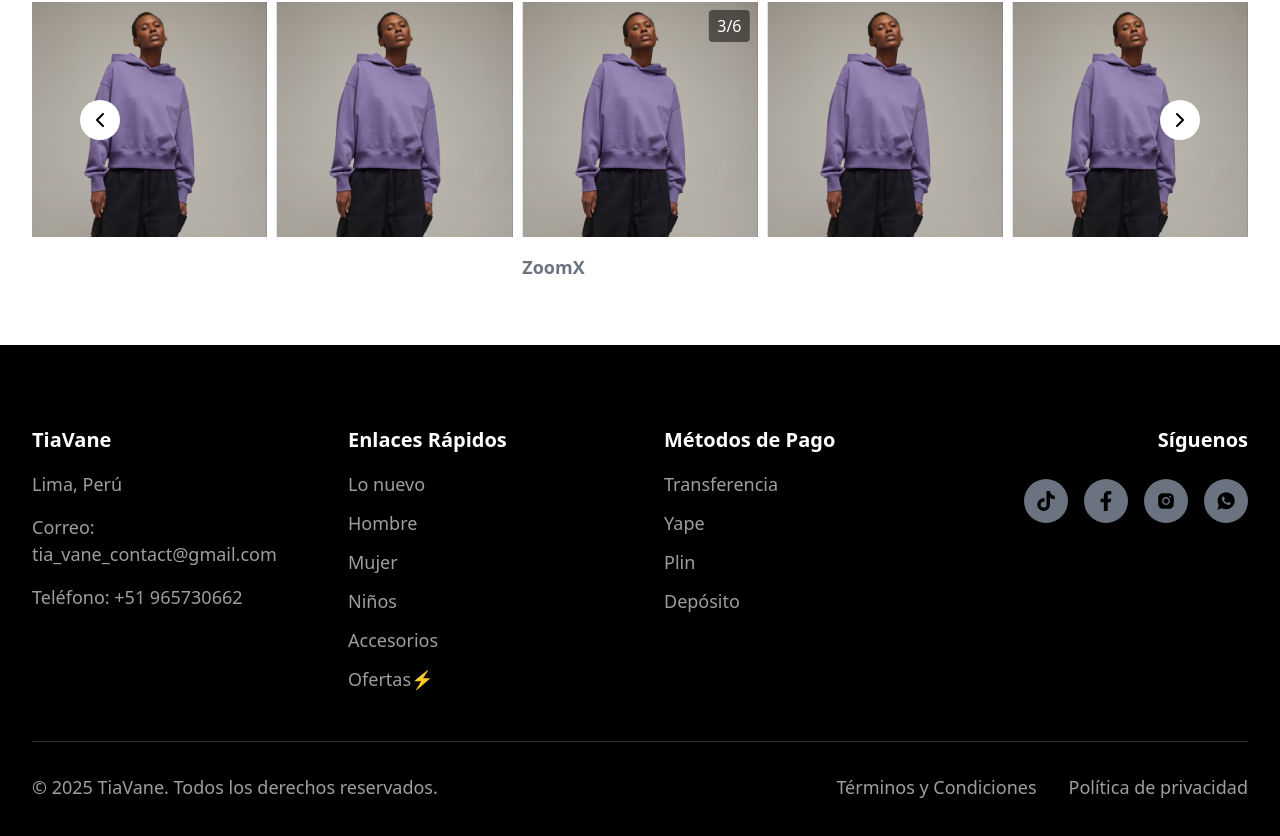
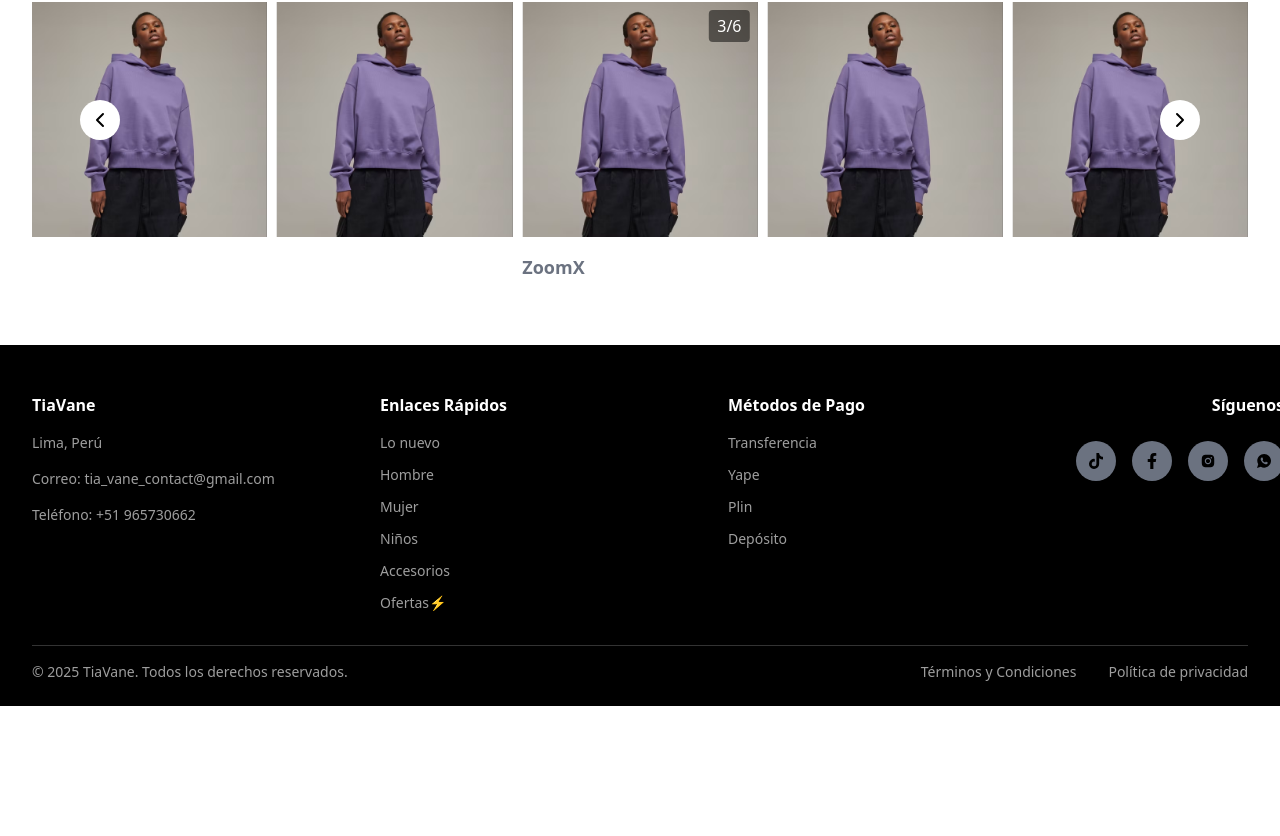
Before and after one commit to fabrizzioper/Tia-Vane, a React (Create React App) app: page / in a window 1280 px wide. Shown: the part 1666-2502 px from the top of the page. After the commit the page ends 2372 px from the top, so only its background shows below. Built offline with nearby package versions, Linux system fonts and the light colour scheme.

Commit message:
ultimas mejoras

```diff
--- a/src/components/home/HeroSection.jsx
+++ b/src/components/home/HeroSection.jsx
@@ -1,4 +1,4 @@
-import React from 'react';
+import React from "react";
 
 const HeroSection = ({ firstImage, secondImage, title, subtitle, buttons }) => {
   return (
@@ -36,7 +36,8 @@ const HeroSection = ({ firstImage, secondImage, title, subtitle, buttons }) => {
             </div>
           </div>
         </div>
-
+      </div>
+      <div className="flex flex-col items-start md:items-center">
         {/* Texto centrado */}
         <div className="text-start md:text-center mt-8 mb-12">
           <h1 className="text-4xl md:text-6xl font-extrabold tracking-tight leading-snug mb-4">
--- a/src/components/layout/Footer.jsx
+++ b/src/components/layout/Footer.jsx
@@ -1,123 +1,47 @@
-// import React from 'react';
-// import { FaTiktok, FaFacebookF, FaWhatsapp } from 'react-icons/fa';
-// import { AiFillInstagram } from "react-icons/ai";
-// import { IoLogoWhatsapp } from "react-icons/io";
-
-// const Footer = ({ quickLinks }) => {
-//   return (
-//     <footer className="bg-black text-white font-sans pt-20 pb-12">
-//       <div className="max-w-[1800px] mx-auto px-8">
-//         <div className="grid grid-cols-[300px_300px_300px_1fr] gap-12">
-//           {/* First Column - Información Básica */}
-//           <div className="space-y-4">
-//             <h3 className="text-[20px] font-bold">TiaVane</h3>
-//             <p className="text-[18px] text-[#9e9e9e]">
-//               Lima, Perú
-//             </p>
-//             <p className="text-[18px] text-[#9e9e9e]">
-//               Correo: <a href="mailto:tia_vane_contact@gmail.com" className="hover:text-gray-300">tia_vane_contact@gmail.com</a>
-//             </p>
-//             <p className="text-[18px] text-[#9e9e9e]">
-//               Teléfono: <a href="tel:+51965730662" className="hover:text-gray-300">+51 965730662</a>
-//             </p>
-//           </div>
-
-//           {/* Second Column - Navegación */}
-//           <div>
-//             <h3 className="text-[20px] font-bold mb-4">Enlaces Rápidos</h3>
-//             <ul className="space-y-3">
-//               {quickLinks.map((link, index) => (
-//                 <li key={index}>
-//                   <a href={link.href} className="text-[18px] text-[#9e9e9e] hover:text-gray-300">
-//                     {link.label}
-//                   </a>
-//                 </li>
-//               ))}
-//             </ul>
-//           </div>
-
-//           {/* Third Column - Métodos de Pago */}
-//           <div>
-//             <h3 className="text-[20px] font-bold mb-4">Métodos de Pago</h3>
-//             <ul className="space-y-3">
-//               <li className="text-[18px] text-[#9e9e9e]">Transferencia</li>
-//               <li className="text-[18px] text-[#9e9e9e]">Yape</li>
-//               <li className="text-[18px] text-[#9e9e9e]">Plin</li>
-//               <li className="text-[18px] text-[#9e9e9e]">Depósito</li>
-//             </ul>
-//           </div>
-
-//           {/* Fourth Column - Redes Sociales */}
-//           <div className="flex flex-col items-end gap-6">
-//             <h3 className="text-[20px] font-bold">Síguenos</h3>
-//             <div className="flex gap-4">
-//               <a href="#" className="bg-gray-500 hover:bg-gray-400 p-3 rounded-full">
-//               <FaTiktok size={20}  color='black'/>
-//               </a>
-//               <a href="#" className="bg-gray-500 hover:bg-gray-400 p-3 rounded-full">
-//               <FaFacebookF size={20}  color='black'/>
-//               </a>
-//               <a href="#" className="bg-gray-500 hover:bg-gray-400 p-3 rounded-full">
-//               <AiFillInstagram size={20}  color='black'/>
-//               </a>
-//               <a href="#" className="bg-gray-500 hover:bg-gray-400 p-3 rounded-full">
-//               <IoLogoWhatsapp size={20} color='black'/>
-//               </a>
-//             </div>
-//           </div>
-//         </div>
-
-//         {/* Bottom Bar */}
-//         <div className="flex justify-between items-center mt-12 pt-8 border-t border-[#333333]">
-//           <div className="text-[18px] text-[#9e9e9e]">
-//             © 2025 TiaVane. Todos los derechos reservados.
-//           </div>
-//           <div className="flex gap-8">
-//             <a href="#" className="text-[18px] text-[#9e9e9e] hover:text-gray-300">
-//               Términos y Condiciones
-//             </a>
-//             <a href="#" className="text-[18px] text-[#9e9e9e] hover:text-gray-300">
-//               Política de privacidad
-//             </a>
-//           </div>
-//         </div>
-//       </div>
-//     </footer>
-//   );
-// };
-
-// export default Footer;
 import React from 'react';
-import { FaTiktok, FaFacebookF, FaWhatsapp } from 'react-icons/fa';
-import { AiFillInstagram } from "react-icons/ai";
-import { IoLogoWhatsapp } from "react-icons/io";
+import { FaTiktok, FaFacebookF } from 'react-icons/fa';
+import { AiFillInstagram } from 'react-icons/ai';
+import { IoLogoWhatsapp } from 'react-icons/io';
 
 const Footer = ({ quickLinks }) => {
   return (
-    <footer className="bg-black text-white font-sans">
-      <div className="max-w-[1800px] mx-auto px-8 py-20">
-        <div className="grid grid-cols-4  gap-12">
-          {/* First Column - Información Básica */}
+    <footer className="bg-black text-white font-sans pt-12 pb-6">
+      {/* Aplica un tamaño de fuente pequeño a todo el contenedor */}
+      <div className="max-w-[1800px] mx-auto px-8 text-sm">
+        <div className="grid grid-cols-[300px_300px_300px_1fr] gap-12">
+          {/* Primera Columna - Información Básica */}
           <div className="space-y-4">
-            <h3 className="text-[20px] font-bold">TiaVane</h3>
-            <p className="text-[18px] text-[#9e9e9e]">
+            <h3 className="font-bold text-base">TiaVane</h3>
+            <p className="text-[#9e9e9e]">
               Lima, Perú
             </p>
-            <p className="text-[18px] text-[#9e9e9e]">
-              Correo: <a href="mailto:tia_vane_contact@gmail.com" className="hover:text-gray-300 break-words">tia_vane_contact@gmail.com</a>
+            <p className="text-[#9e9e9e]">
+              Correo:{' '}
+              <a
+                href="mailto:tia_vane_contact@gmail.com"
+                className="hover:text-gray-300 break-words"
+              >
+                tia_vane_contact@gmail.com
+              </a>
             </p>
-            <p className="text-[18px] text-[#9e9e9e]">
-              Teléfono: <a href="tel:+51965730662" className="hover:text-gray-300">+51 965730662</a>
+            <p className="text-[#9e9e9e]">
+              Teléfono:{' '}
+              <a href="tel:+51965730662" className="hover:text-gray-300">
+                +51 965730662
+              </a>
             </p>
           </div>
 
-          {/* Second Column - Navegación */}
+          {/* Segunda Columna - Navegación */}
           <div>
-            <h3 className="text-[20px] font-bold mb-4">Enlaces Rápidos</h3>
+            <h3 className="font-bold text-base mb-4">Enlaces Rápidos</h3>
             <ul className="space-y-3">
               {quickLinks.map((link, index) => (
                 <li key={index}>
-                  <a href={link.href} className="text-[18px] text-[#9e9e9e] hover:text-gray-300">
+                  <a
+                    href={link.href}
+                    className="text-[#9e9e9e] hover:text-gray-300"
+                  >
                     {link.label}
                   </a>
                 </li>
@@ -125,47 +49,65 @@ const Footer = ({ quickLinks }) => {
             </ul>
           </div>
 
-          {/* Third Column - Métodos de Pago */}
+          {/* Tercera Columna - Métodos de Pago */}
           <div>
-            <h3 className="text-[20px] font-bold mb-4">Métodos de Pago</h3>
+            <h3 className="font-bold text-base mb-4">Métodos de Pago</h3>
             <ul className="space-y-3">
-              <li className="text-[18px] text-[#9e9e9e]">Transferencia</li>
-              <li className="text-[18px] text-[#9e9e9e]">Yape</li>
-              <li className="text-[18px] text-[#9e9e9e]">Plin</li>
-              <li className="text-[18px] text-[#9e9e9e]">Depósito</li>
+              <li className="text-[#9e9e9e]">Transferencia</li>
+              <li className="text-[#9e9e9e]">Yape</li>
+              <li className="text-[#9e9e9e]">Plin</li>
+              <li className="text-[#9e9e9e]">Depósito</li>
             </ul>
           </div>
 
-          {/* Fourth Column - Redes Sociales */}
-          <div className="flex flex-col items-center lg:items-end gap-6">
-            <h3 className="text-[20px] font-bold ">Síguenos</h3>
-            <div className="grid grid-cols-2 lg:grid-cols-4 gap-4">
-              <a href="#" className="bg-gray-500 hover:bg-gray-400 p-3 rounded-full">
-                <FaTiktok size={20} color='black'/>
+          {/* Cuarta Columna - Redes Sociales */}
+          <div className="flex flex-col items-end gap-6">
+            <h3 className="font-bold text-base">Síguenos</h3>
+            <div className="flex gap-4">
+              <a
+                href="#"
+                className="bg-gray-500 hover:bg-gray-400 p-3 rounded-full"
+              >
+                <FaTiktok size={16} color="black" />
               </a>
-              <a href="#" className="bg-gray-500 hover:bg-gray-400 p-3 rounded-full">
-                <FaFacebookF size={20} color='black'/>
+              <a
+                href="#"
+                className="bg-gray-500 hover:bg-gray-400 p-3 rounded-full"
+              >
+                <FaFacebookF size={16} color="black" />
               </a>
-              <a href="#" className="bg-gray-500 hover:bg-gray-400 p-3 rounded-full">
-                <AiFillInstagram size={20} color='black'/>
+              <a
+                href="#"
+                className="bg-gray-500 hover:bg-gray-400 p-3 rounded-full"
+              >
+                <AiFillInstagram size={16} color="black" />
               </a>
-              <a href="#" className="bg-gray-500 hover:bg-gray-400 p-3 rounded-full">
-                <IoLogoWhatsapp size={20} color='black'/>
+              <a
+                href="#"
+                className="bg-gray-500 hover:bg-gray-400 p-3 rounded-full"
+              >
+                <IoLogoWhatsapp size={16} color="black" />
               </a>
             </div>
           </div>
         </div>
 
-        {/* Bottom Bar */}
-        <div className="flex flex-col lg:flex-row justify-between items-center mt-12 pt-8 border-t border-[#333333] gap-4">
-          <div className="text-[18px] text-[#9e9e9e] text-center lg:text-left">
+        {/* Barra inferior */}
+        <div className="flex justify-between items-center mt-8 pt-4 border-t border-[#333333]">
+          <div className="text-[#9e9e9e]">
             © 2025 TiaVane. Todos los derechos reservados.
           </div>
-          <div className="flex flex-col sm:flex-row gap-4 sm:gap-8 text-center">
-            <a href="#" className="text-[18px] text-[#9e9e9e] hover:text-gray-300">
+          <div className="flex gap-8">
+            <a
+              href="#"
+              className="text-[#9e9e9e] hover:text-gray-300"
+            >
               Términos y Condiciones
             </a>
-            <a href="#" className="text-[18px] text-[#9e9e9e] hover:text-gray-300">
+            <a
+              href="#"
+              className="text-[#9e9e9e] hover:text-gray-300"
+            >
               Política de privacidad
             </a>
           </div>
```
